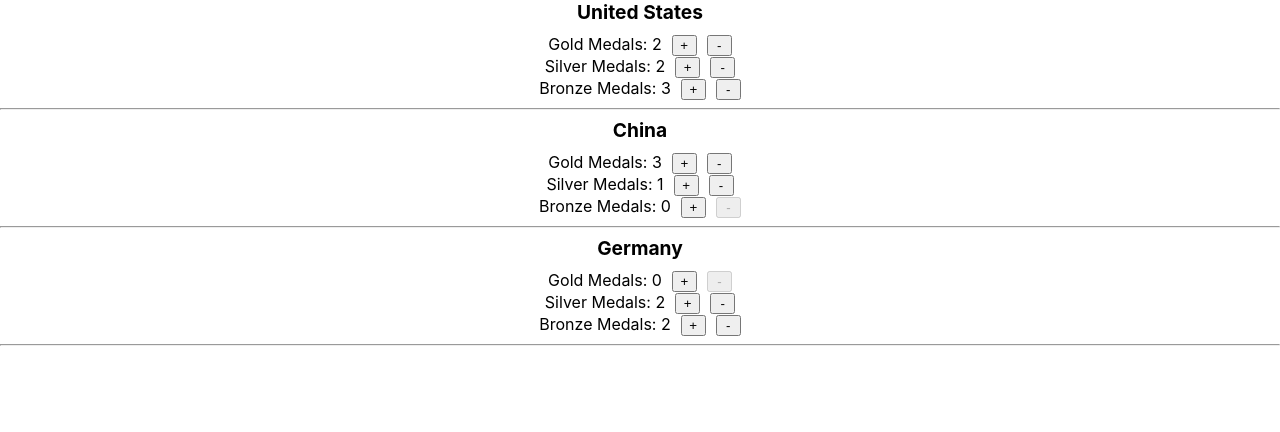
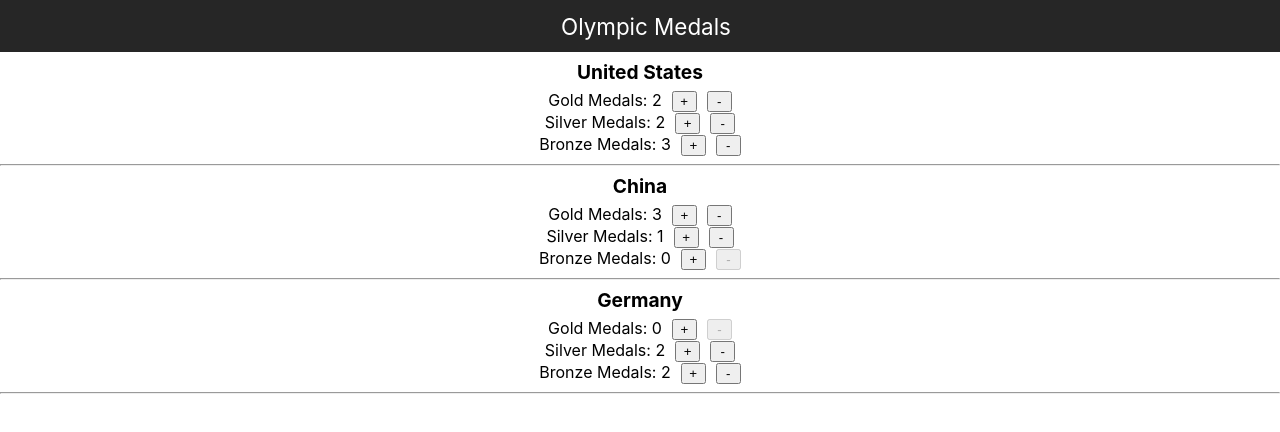
Before and after one commit to urlockGaur/medals-bootstrap, a React (Create React App) app: page / in a window 1280 px wide. Shown: the top 432 px of the page. Built offline with nearby package versions, Linux system fonts and the light colour scheme.

Commit message:
[3.05] App Header

```diff
--- a/src/App.css
+++ b/src/App.css
@@ -1,3 +1,23 @@
+.appHeading {
+    font-size: 1.4em;
+    width: 100%;
+    min-height: 40px;
+    position: fixed;
+    z-Index: 1000;
+    background-color: black;
+    color: white;
+    padding: 6px;
+    opacity: .85;
+    margin: 0;
+    display: flex;
+    justify-content: center;
+    align-items: center;
+}
+
+.countries {
+    padding-top: 60px;
+}
+
 .country {
     text-align: center;
     padding-top: 0px;
@@ -6,7 +26,23 @@
 .name {
     font-size: 1.2em;
     font-weight: bold;
-    margin-bottom: 10px;
+    margin-bottom: 6px;
+    display: flex;
+    justify-content: center;
+    align-items: center;
+}
+
+.badge {
+    margin-left: 10px;
+    display: inline-block;
+    min-width: 16px;
+    height: 16px;
+    padding: 3px;
+    border-radius: 4px;
+    font-size: 12px;
+    text-align: center;
+    background: #1779ba;
+    color: #fff;
 }
 
 .medals {
--- a/src/App.js
+++ b/src/App.js
@@ -30,6 +30,10 @@ class App extends Component {
     render() {
         return (
             <React.Fragment>
+                <div className='appHeading'>
+                    Olympic Medals
+                </div>
+                <div className='countries'>
                     {this.state.countries.map(country =>
                         <Country
                             key={country.id}
@@ -38,6 +42,7 @@ class App extends Component {
                             onIncrement={this.handleIncrement}
                             onDecrement={this.handleDecrement} />
                     )}
+                </div>
             </React.Fragment>
         );
     }
```
Lines whose indentation alone changed are shown as unchanged.
